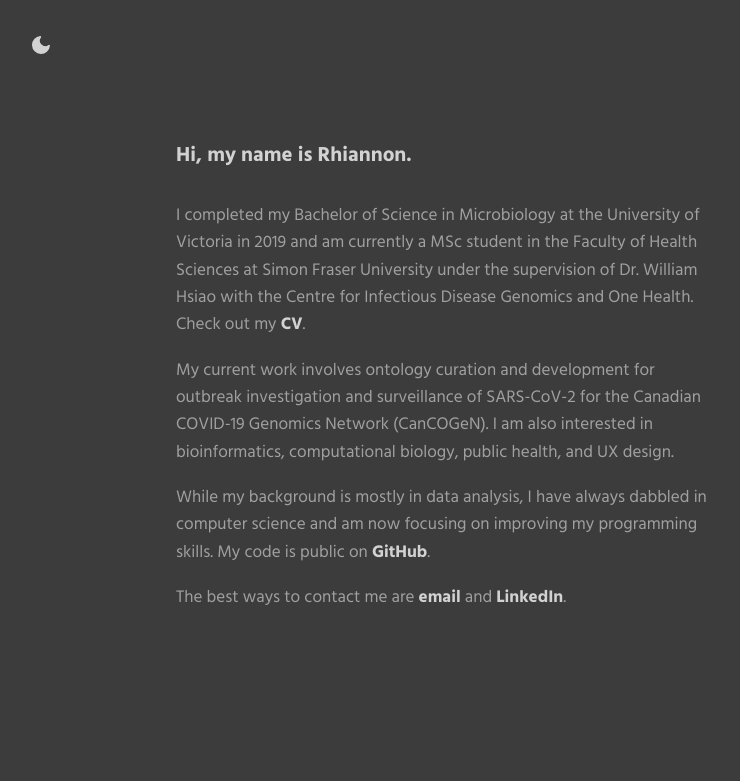
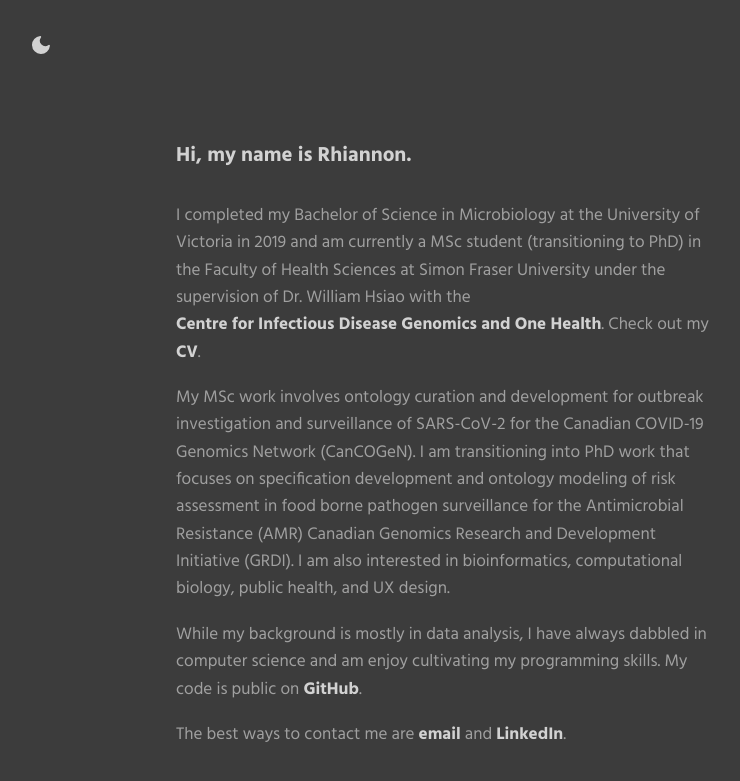
Before and after one commit to cmrn-rhi/cmrn-rhi.github.io, a Jekyll site: the page built from index.html, in a window 1280 px wide. Shown: the top 781 px of the page, without its empty margins (4-744 px from the left). Built offline with Jekyll 4.4.1, drawn with Linux system fonts in a browser that asks for light colours.

Commit message:
Update index.html
Minor updates with information on what I will be doing for my PhD.

```diff
--- a/index.html
+++ b/index.html
@@ -4,21 +4,23 @@
 <h1>Hi, my name is Rhiannon.</h1>
 <p>
     I completed my Bachelor of Science in Microbiology at the University of Victoria
-    in 2019 and am currently a MSc student in the Faculty of Health Sciences at
-    Simon Fraser University under the supervision of Dr. William Hsiao with the
-    Centre for Infectious Disease Genomics and One Health.
+    in 2019 and am currently a MSc student (transitioning to PhD) in the Faculty of Health
+    Sciences at Simon Fraser University under the supervision of Dr. William Hsiao with
+    the <a href="https://cidgoh.ca/" target="_blank">Centre for Infectious Disease Genomics and One Health</a>.
 
     Check out my <a href="/RCameron_CV.pdf" target="_blank">CV</a>.
 </p>
 <p>
-    My current work involves ontology curation and development for outbreak investigation
+    My MSc work involves ontology curation and development for outbreak investigation
     and surveillance of SARS-CoV-2 for the Canadian COVID-19 Genomics Network (CanCOGeN).
-    I am also interested in bioinformatics, computational biology, public health, and
-    UX design.
+    I am transitioning into PhD work that focuses on specification development and
+    ontology modeling of risk assessment in food borne pathogen surveillance for the
+    Antimicrobial Resistance (AMR) Canadian Genomics Research and Development Initiative (GRDI).
+    I am also interested in bioinformatics, computational biology, public health, and UX design.
 </p>
 <p>
     While my background is mostly in data analysis, I have always dabbled in
-    computer science and am now focusing on improving my programming skills.
+    computer science and am enjoy cultivating my programming skills.
     My code is public on
     <a href="https://github.com/cmrn-rhi" target="_blank">GitHub</a>.
 </p>
```
